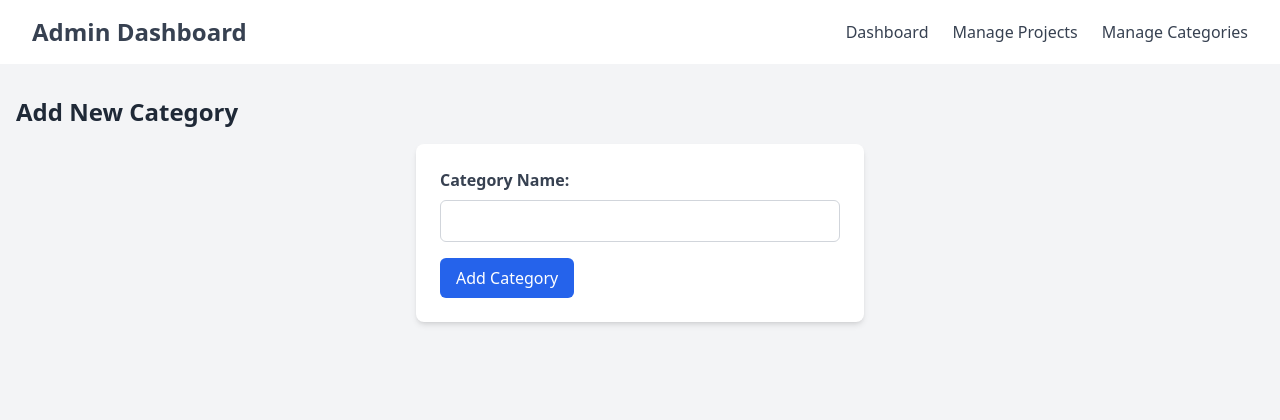
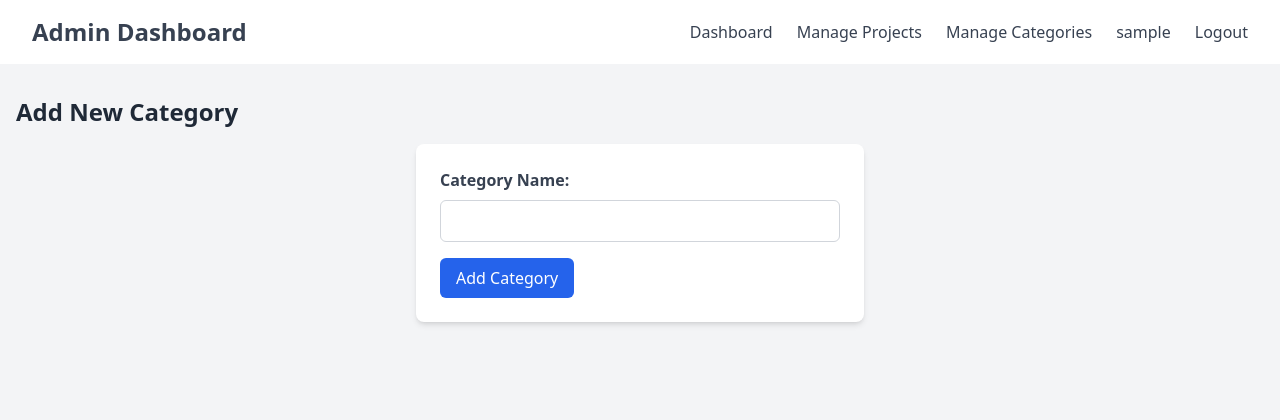
Before and after one commit to joekariuki3/joelmuhoho.com, a Flask app: page /admin/categories/add in a window 1280 px wide. Shown: the top 420 px of the page. Run offline with Flask 3, Linux system fonts and the light colour scheme; the visitor is signed in with stand-in values (Sample User, id 1); some libraries are stand-ins or nearby versions.

Commit message:
show nav menu when a user is login if not show list of login and register menu

```diff
--- a/v2/app/templates/admin/adminbase.html
+++ b/v2/app/templates/admin/adminbase.html
@@ -31,6 +31,7 @@
                 class="hidden md:flex flex-col md:flex-row space-y-2 md:space-y-0 md:space-x-6 text-sm md:text-base absolute md:static bg-white w-full md:w-auto left-0 top-14 md:top-0 z-10">
                 <ul
                     class="flex flex-col md:flex-row space-y-2 md:space-y-0 md:space-x-6 text-sm md:text-base py-4 md:py-0 px-4 md:px-0">
+                    {% if current_user.is_authenticated %}
                     <li>
                         <a href="{{ url_for('admin.admin_dashboard') }}" class="hover:text-black">Dashboard</a>
                     </li>
@@ -41,6 +42,23 @@
                         <a href="{{ url_for('admin.manage_categories') }}" class="hover:text-black">Manage
                             Categories</a>
                     </li>
+                    <li>
+                        {{current_user.username}}
+                    </li>
+                    <li>
+                        <a href="{{ url_for('auth.logout') }}" class="hover:text-black">
+                            Logout</a>
+                    </li>
+                    {% else %}
+                    <li>
+                        <a href="{{ url_for('auth.login') }}" class="hover:text-black">
+                            Login</a>
+                    </li>
+                    <li>
+                        <a href="{{ url_for('auth.register') }}" class="hover:text-black">
+                            Register</a>
+                    </li>
+                    {% endif %}
                 </ul>
             </nav>
         </div>
```
